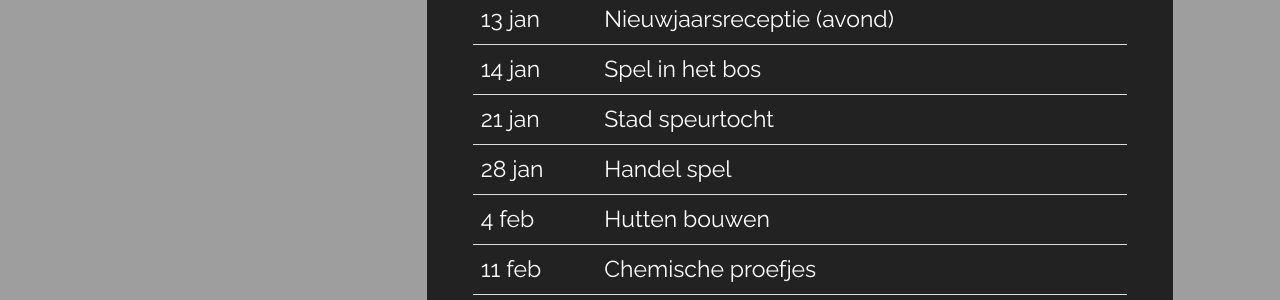
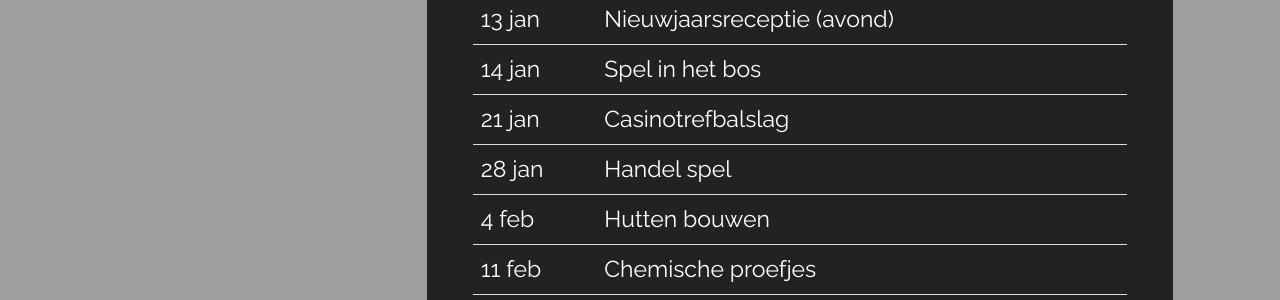
Before and after one commit to nognooitmeegemaakt/website, a Jekyll site: the page built from _agenda/welpen.md, in a window 1280 px wide. Shown: the part 240-540 px from the top of the page. Built offline with Jekyll 4.4.1, drawn with Linux system fonts in a browser that asks for light colours; some web fonts are replaced.

Commit message:
Update welpen.md

```diff
--- a/_agenda/welpen.md
+++ b/_agenda/welpen.md
@@ -11,7 +11,7 @@ Welpen Programma van Januari - Juli.
 |-------|---------
 | 13 jan | Nieuwjaarsreceptie (avond)
 | 14 jan | Spel in het bos
-| 21 jan | Stad speurtocht
+| 21 jan | Casinotrefbalslag
 | 28 jan | Handel spel
 | 4 feb | Hutten bouwen
 | 11 feb | Chemische proefjes
```
